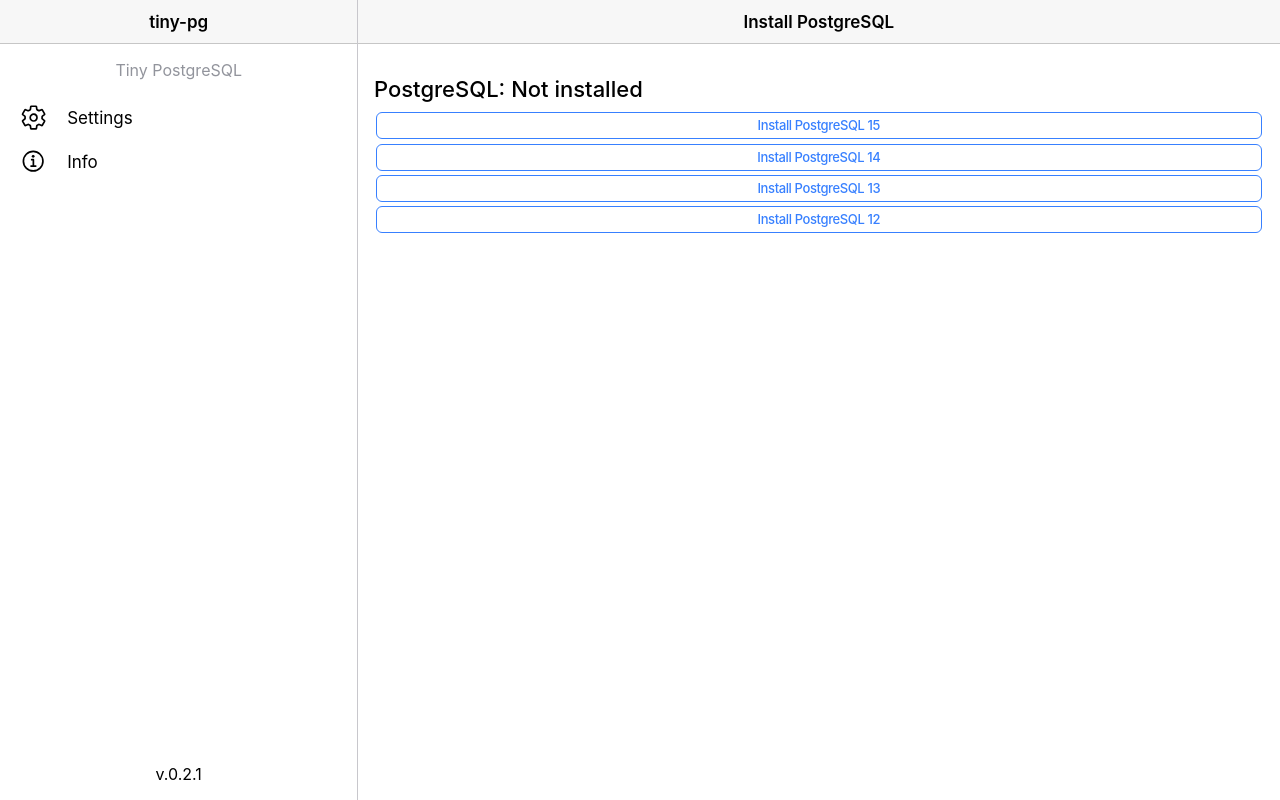
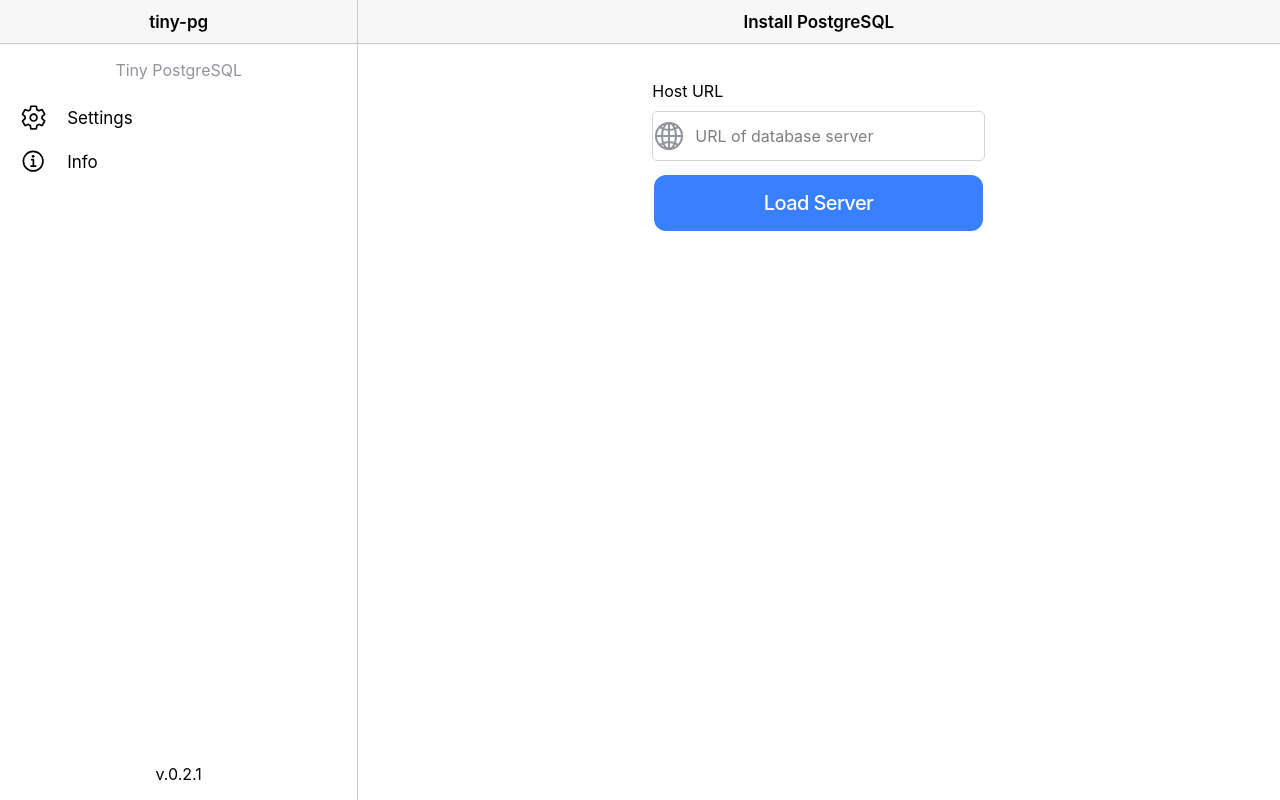
Before and after one commit to burggraf/tiny-pg, a SvelteKit app in the folder ui/: page / in a window 1280 px wide. Built offline with nearby package versions, Linux system fonts and the light colour scheme; no server answers.

Commit message:
set base server address

```diff
--- a/ui/src/routes/+page.svelte
+++ b/ui/src/routes/+page.svelte
@@ -1,141 +1,240 @@
 <script lang="ts">
 	// import { goto } from '$app/navigation';
-  import { loadingBox } from '$services/loadingMessage';
+	import { loadingBox } from '$services/loadingMessage'
 	import { onMount } from 'svelte'
-  import extensions_list from './extensions.json';
-  import * as allIonicIcons from 'ionicons/icons';
+	import extensions_list from './extensions.json'
+	import * as allIonicIcons from 'ionicons/icons'
 
 	// create an interface for the extensions.json file
 	interface Extension {
-		name?: string;
-		package?: string;
-		size?: number;
-		desc?: string;
-		installed?: string;
-		enabled?: boolean;
+		name?: string
+		package?: string
+		size?: number
+		desc?: string
+		installed?: string
+		enabled?: boolean
 	}
-  const extensions: Extension[] = extensions_list;
-
+	const extensions: Extension[] = extensions_list
+	let base = ''
+	let server_address = ''
 	// goto('/components/Splash');
-	let installed_packages: any = [];
-	let total_size: number = 0;
-	let installed_extensions: any = [];
-	let pg_version: string = '';
-	let server_type: string = '';
-	let extension_search_text: string = '';
-	let display_section = 'log';
-	let output = '';
+	let installed_packages: any = []
+	let total_size: number = 0
+	let installed_extensions: any = []
+	let pg_version: string = ''
+	let server_type: string = ''
+	let extension_search_text: string = ''
+	let display_section = 'log'
+	let output = ''
 	// read extensions from extensions.json
-	let repuser_password = '';
-	let primary_host = '';
-	let primary_port = '';
-	let show_password = false;
-	let new_server_type = 'STANDALONE';
+	let repuser_password = ''
+	let primary_host = ''
+	let primary_port = ''
+	let show_password = false
+	let new_server_type = 'STANDALONE'
 
 	const get_info = async (script: string) => {
-		const response = await fetch(`/cgi-bin/${script}.sh`);
-  		const data = await response.text(); // .json();
-		return data;
+		const response = await fetch(`${base}/cgi-bin/${script}.sh`)
+		const data = await response.text() // .json();
+		return data
 	}
+
+	const post_test = async () => {
+		console.log('post_test...')
+		const response = await fetch(`${base}/cgi-bin/post_test.sh`, {
+			method: 'POST',
+			headers: {
+				//'Content-Type': 'application/json'
+				'Content-Type': 'text/plain',
+			},
+			// body: 'aaa=aaa&bbb=1&ccc=true'
+			body: JSON.stringify({
+				aaa: 'aaa',
+				bbb: 1,
+				ccc: true,
+				ddd: { thing: 'abc' },
+			}),
+		})
+		const data = await response.text() // .json();
+		output = data + '\n\n' + output
+	}
+
 	const run_script = async (script: string, message: string) => {
 		const loader = await loadingBox(message)
-		const response = await fetch(script);
-  		const data = await response.text(); // .json();
-		output = message + '\n\n' + data + '\n\n' + output;
-		loader.dismiss();
+		const response = await fetch(script)
+		const data = await response.text() // .json();
+		output = message + '\n\n' + data + '\n\n' + output
+		loader.dismiss()
 		try {
-			installed_packages = (await get_info('get_installed_packages')).split('\n');
-			total_size = parseInt((await get_info('get_installed_packages_total_size')).trim());
-			server_type = (await get_info('get_server_type')).trim();
+			installed_packages = (await get_info('get_installed_packages')).split('\n')
+			total_size = parseInt((await get_info('get_installed_packages_total_size')).trim())
+			server_type = (await get_info('get_server_type')).trim()
 			// set_installed_extensions();
 		} catch (err) {
-			installed_packages = [];
-			total_size = 0;
+			installed_packages = []
+			total_size = 0
 		}
-		reload();
+		reload()
 	}
 	const set_installed_extensions = (installed_extensions: any[]) => {
 		for (let i = 0; i < installed_extensions.length; i++) {
-			const e = installed_extensions[i];
+			const e = installed_extensions[i]
 			/* e:
 				default_version: "2.1"
 				installed_version: null
 				name: "adminpack"
 			*/
-			const index = extensions.findIndex((ext: any) => ext.name === e.name);
+			const index = extensions.findIndex((ext: any) => ext.name === e.name)
 			if (index > -1) {
-				extensions[index].installed = e.default_version;
-				extensions[index].enabled = (e.installed_version !== null);
+				extensions[index].installed = e.default_version
+				extensions[index].enabled = e.installed_version !== null
 			} else {
-				console.error('set_installed_extensions could not find extension', e);
+				console.error('set_installed_extensions could not find extension', e)
 			}
 		}
 	}
 	const reload = async () => {
 		try {
-			const installed_extensions_output = await get_info('get_extensions');
+			const installed_extensions_output = await get_info('get_extensions')
 			try {
 				installed_extensions = JSON.parse(installed_extensions_output)
-				set_installed_extensions(installed_extensions);
+				set_installed_extensions(installed_extensions)
 			} catch (err) {
-				console.error('error parsing installed extensions', err);
+				console.error('error parsing installed extensions', err)
 			}
 		} catch (err) {
-			console.error('reload error', err);
+			console.error('reload error', err)
+		}
+	}
+	const install_postgres = async (version: string) => {
+		await run_script(
+			`${base}/cgi-bin/postgresql.sh?${version}`,
+			`Installing PostgreSQL ${version}...`
+		)
+		pg_version = (await get_info('get_pg_version')).trim()
 	}
 
+	onMount(() => {
+		if (base !== '') {
+			load_server()
 		}
-	const install_postgres = async (version: string) => {
-		await run_script(`/cgi-bin/postgresql.sh?${version}`,`Installing PostgreSQL ${version}...`);
-		pg_version = (await get_info('get_pg_version')).trim();
-
-	}
-
-	onMount(async () => {
-		installed_packages = (await get_info('get_installed_packages')).split('\n');
-		total_size = parseInt((await get_info('get_installed_packages_total_size')).trim());
-		pg_version = (await get_info('get_pg_version')).trim();
-		server_type = (await get_info('get_server_type')).trim();
+	})
+	const load_server = async () => {
+		installed_packages = (await get_info('get_installed_packages')).split('\n')
+		total_size = parseInt((await get_info('get_installed_packages_total_size')).trim())
+		pg_version = (await get_info('get_pg_version')).trim()
+		server_type = (await get_info('get_server_type')).trim()
 		if (pg_version > '') {
-			const installed_extensions_output = await get_info('get_extensions');
+			const installed_extensions_output = await get_info('get_extensions')
 			try {
 				installed_extensions = JSON.parse(installed_extensions_output)
 			} catch (err) {
-				console.error('error parsing installed extensions', err);
+				console.error('error parsing installed extensions', err)
 			}
-			reload();
+			reload()
 		}
-	});
+	}
 </script>
+
 <ion-header>
 	<ion-toolbar translucent="true">
 		<ion-buttons slot="start">
 			<ion-menu-button />
 		</ion-buttons>
-		<ion-title>{pg_version === "" ? "Install PostgreSQL" : "Configure PostgreSQL"}</ion-title>
+		<ion-title>{pg_version === '' ? 'Install PostgreSQL' : 'Configure PostgreSQL'}</ion-title>
 	</ion-toolbar>
 </ion-header>
 <ion-content class="ion-padding">
+	<ion-grid class="ion-padding grid375">
+		<ion-row>
+			<ion-col>Host URL</ion-col>
+		</ion-row>
+		<ion-row>
+			<ion-col>
+				<ion-input
+					on:ionChange={(e) => {
+						server_address = e.detail.value
+					}}
+					class="inputItemWithIcon"
+					type="text"
+					value={base}
+					placeholder="URL of database server"
+				>
+					<ion-icon
+						class="inputIcon"
+						icon={allIonicIcons.globeOutline}
+						slot="start"
+						size="large"
+						color="medium"
+					/>
+				</ion-input>
+			</ion-col>
+		</ion-row>
+		<ion-row>
+			<ion-col>
+				<ion-button
+					expand="block"
+					size="large"
+					fill="solid"
+					on:click={() => {
+						base = server_address
+						load_server()
+					}}>Load Server</ion-button
+				>
+			</ion-col>
+		</ion-row>
+	</ion-grid>
 
-	<h3>PostgreSQL: {pg_version ? `${pg_version} ${server_type}` : "Not installed"}</h3>
+	<!-- SERVER START -->
+	{#if base !== ''}
+		<h3>PostgreSQL: {pg_version ? `${pg_version} ${server_type}` : 'Not installed'}</h3>
+
+		<ion-button on:click={post_test}>post_test</ion-button>
+		<br />
 
 		{#if pg_version === ''}
-		<ion-button expand="block" size="small" fill="outline"
-		on:click={() => {install_postgres("15")}}>Install PostgreSQL 15</ion-button>
+			<ion-button
+				expand="block"
+				size="small"
+				fill="outline"
+				on:click={() => {
+					install_postgres('15')
+				}}>Install PostgreSQL 15</ion-button
+			>
 
-		<ion-button expand="block" size="small" fill="outline"
-		on:click={() => {install_postgres("14")}}>Install PostgreSQL 14</ion-button>
+			<ion-button
+				expand="block"
+				size="small"
+				fill="outline"
+				on:click={() => {
+					install_postgres('14')
+				}}>Install PostgreSQL 14</ion-button
+			>
 
-		<ion-button expand="block" size="small" fill="outline"
-		on:click={() => {install_postgres("13")}}>Install PostgreSQL 13</ion-button>
+			<ion-button
+				expand="block"
+				size="small"
+				fill="outline"
+				on:click={() => {
+					install_postgres('13')
+				}}>Install PostgreSQL 13</ion-button
+			>
 
-		<ion-button expand="block" size="small" fill="outline"
-		on:click={() => {install_postgres("12")}}>Install PostgreSQL 12</ion-button>
+			<ion-button
+				expand="block"
+				size="small"
+				fill="outline"
+				on:click={() => {
+					install_postgres('12')
+				}}>Install PostgreSQL 12</ion-button
+			>
 		{:else}
-		<ion-segment value={display_section}
-		on:ionChange={e => {
-			display_section = e.detail.value;
-		}}>
+			<ion-segment
+				value={display_section}
+				on:ionChange={(e) => {
+					display_section = e.detail.value
+				}}
+			>
 				<ion-segment-button value="log">
 					<ion-label>Log</ion-label>
 				</ion-segment-button>
@@ -149,14 +248,13 @@
 		{/if}
 
 		{#if pg_version > '' && display_section === 'extensions'}
-
 			<ion-searchbar
 				placeholder="Search extensions"
 				debounce="500"
-			on:ionChange={e => {
-				extension_search_text = e.detail.value.trim();
+				on:ionChange={(e) => {
+					extension_search_text = e.detail.value.trim()
 				}}
-		></ion-searchbar>
+			/>
 
 			<ion-grid>
 				<ion-row>
@@ -184,11 +282,13 @@
 					</ion-col>
 				</ion-row>
 				{#each extensions as extension}
-				{#if extension_search_text === ''
-					|| extension?.name?.toLowerCase().includes(extension_search_text.toLowerCase())
-					|| extension?.package?.toLowerCase().includes(extension_search_text.toLowerCase())
-					|| extension?.desc?.toLowerCase().includes(extension_search_text.toLowerCase())
-				}
+					{#if extension_search_text === '' || extension?.name
+							?.toLowerCase()
+							.includes(extension_search_text.toLowerCase()) || extension?.package
+							?.toLowerCase()
+							.includes(extension_search_text.toLowerCase()) || extension?.desc
+							?.toLowerCase()
+							.includes(extension_search_text.toLowerCase())}
 						<ion-row>
 							<ion-col size="8">
 								<ion-grid style="background-color: var(--ion-color-light); border: 1px solid;">
@@ -204,24 +304,43 @@
 							<ion-col size="2" class="ion-text-center">
 								{#if extension.installed}
 									<ion-button
-									on:click={() => { console.log('uninstall extensions not implemented')}}
-									size="small" fill="outline">{extension.installed}</ion-button>
+										on:click={() => {
+											console.log('uninstall extensions not implemented')
+										}}
+										size="small"
+										fill="outline">{extension.installed}</ion-button
+									>
 								{:else}
 									<ion-button
-									on:click={() => {run_script(`/cgi-bin/add.sh?${extension.package}`,`Installing package ${extension.package}...`)}}
-									size="small" fill="outline">Install</ion-button>
+										on:click={() => {
+											run_script(
+												`${base}/cgi-bin/add.sh?${extension.package}`,
+												`Installing package ${extension.package}...`
+											)
+										}}
+										size="small"
+										fill="outline">Install</ion-button
+									>
 								{/if}
 							</ion-col>
 							<ion-col size="2" class="ion-text-center">
 								{#if extension.installed}
-								<ion-toggle color="primary"
+									<ion-toggle
+										color="primary"
 										on:ionChange={() => {
 											if (extension.enabled)
-									run_script(`/cgi-bin/disable_extension.sh?${extension.name}`,`Disabling extension ${extension.name}...`)
+												run_script(
+													`${base}/cgi-bin/disable_extension.sh?${extension.name}`,
+													`Disabling extension ${extension.name}...`
+												)
 											else
-									run_script(`/cgi-bin/enable_extension.sh?${extension.name}`,`Enabling extension ${extension.name}...`)
+												run_script(
+													`${base}/cgi-bin/enable_extension.sh?${extension.name}`,
+													`Enabling extension ${extension.name}...`
+												)
 										}}
-								checked={extension.enabled}></ion-toggle>
+										checked={extension.enabled}
+									/>
 								{:else}
 									&nbsp;
 								{/if}
@@ -240,15 +359,16 @@
 		{/if}
 
 		{#if pg_version > '' && display_section === 'config'}
-
-	<br/>
-	This {server_type} is currently running PostgreSQL {pg_version}<br/>
-	<br/>
-	Change it to:<br/>
-	<ion-segment value={new_server_type}
-	on:ionChange={e => {
-		new_server_type = e.detail.value;
-	}}>
+			<br />
+			This {server_type} is currently running PostgreSQL {pg_version}<br />
+			<br />
+			Change it to:<br />
+			<ion-segment
+				value={new_server_type}
+				on:ionChange={(e) => {
+					new_server_type = e.detail.value
+				}}
+			>
 				<ion-segment-button value="STANDALONE">
 					<ion-label>STANDALONE</ion-label>
 				</ion-segment-button>
@@ -269,16 +389,22 @@
 					</ion-row>
 					<ion-row>
 						<ion-col>
-
 							<ion-item class="gridItem" lines="none">
 								<ion-input
-							on:ionChange={e => {primary_host = e.detail.value}}
+									on:ionChange={(e) => {
+										primary_host = e.detail.value
+									}}
 									class="inputItemWithIcon"
 									type="text"
-							placeholder="ip address or domain name">
-							<ion-icon class="inputIcon"
+									placeholder="ip address or domain name"
+								>
+									<ion-icon
+										class="inputIcon"
 										icon={allIonicIcons.globeOutline}
-							slot="start" size="large" color="medium"></ion-icon>
+										slot="start"
+										size="large"
+										color="medium"
+									/>
 								</ion-input>
 							</ion-item>
 						</ion-col>
@@ -290,16 +416,22 @@
 					</ion-row>
 					<ion-row>
 						<ion-col>
-
 							<ion-item class="gridItem" lines="none">
 								<ion-input
-							on:ionChange={e => {primary_port = e.detail.value}}
+									on:ionChange={(e) => {
+										primary_port = e.detail.value
+									}}
 									class="inputItemWithIcon"
 									type="text"
-							placeholder="port number, i.e. 5432">
-							<ion-icon class="inputIcon"
+									placeholder="port number, i.e. 5432"
+								>
+									<ion-icon
+										class="inputIcon"
 										icon={allIonicIcons.gitNetworkOutline}
-							slot="start" size="large" color="medium"></ion-icon>
+										slot="start"
+										size="large"
+										color="medium"
+									/>
 								</ion-input>
 							</ion-item>
 						</ion-col>
@@ -314,21 +446,34 @@
 					</ion-row>
 					<ion-row>
 						<ion-col>
-
 							<ion-item class="gridItem" lines="none">
 								<ion-input
-							on:ionChange={e => {repuser_password = e.detail.value}}
+									on:ionChange={(e) => {
+										repuser_password = e.detail.value
+									}}
 									class="inputItemWithIcon"
-							type={show_password ? "text" : "password"}
-							placeholder="repuser password">
-							<ion-icon class="inputIcon"
+									type={show_password ? 'text' : 'password'}
+									placeholder="repuser password"
+								>
+									<ion-icon
+										class="inputIcon"
 										icon={allIonicIcons.lockClosedOutline}
-							slot="start" size="large" color="medium"></ion-icon>
+										slot="start"
+										size="large"
+										color="medium"
+									/>
 								</ion-input>
 							</ion-item>
 							<div class="ion-text-center" style="padding-top: 5px;">
 								Show password?
-					<ion-checkbox style="--size: 20px;;margin-left: 5px; --border-radius: 5px;" size="small" color="primary" on:ionChange={() => {show_password = !show_password}}></ion-checkbox>
+								<ion-checkbox
+									style="--size: 20px;;margin-left: 5px; --border-radius: 5px;"
+									size="small"
+									color="primary"
+									on:ionChange={() => {
+										show_password = !show_password
+									}}
+								/>
 							</div>
 						</ion-col>
 					</ion-row>
@@ -336,37 +481,52 @@
 			</ion-grid>
 
 			{#if new_server_type === 'PRIMARY'}
-	<ion-button expand="block" size="small" fill="outline"
+				<ion-button
+					expand="block"
+					size="small"
+					fill="outline"
 					on:click={() => {
-			run_script(`/cgi-bin/set_as_physical_primary.sh?${repuser_password}`,
-			"Setting up server as physical PRIMARY"
-		)}}>
+						run_script(
+							`${base}/cgi-bin/set_as_physical_primary.sh?${repuser_password}`,
+							'Setting up server as physical PRIMARY'
+						)
+					}}
+				>
 					Set as physical PRIMARY
 				</ion-button>
 			{/if}
 
 			{#if new_server_type === 'SECONDARY'}
-		<ion-button expand="block" size="small" fill="outline"
+				<ion-button
+					expand="block"
+					size="small"
+					fill="outline"
 					on:click={() => {
-				run_script(`/cgi-bin/set_as_physical_secondary.sh?${repuser_password}&${primary_host}&${primary_port}`,
-				"Setting up server as physical SECONDARY"
-			)}}>
+						run_script(
+							`${base}/cgi-bin/set_as_physical_secondary.sh?${repuser_password}&${primary_host}&${primary_port}`,
+							'Setting up server as physical SECONDARY'
+						)
+					}}
+				>
 					Set as physical SECONDARY
 				</ion-button>
 			{/if}
 
 			{#if new_server_type === 'STANDALONE'}
-		<ion-button expand="block" size="small" fill="outline"
+				<ion-button
+					expand="block"
+					size="small"
+					fill="outline"
 					on:click={() => {
 						console.log('NOT IMPLEMENTED YET')
-			}}>
+					}}
+				>
 					Set as STANDALONE server
 				</ion-button>
 			{/if}
-
 		{/if}
-
-
+	{/if}
+	<!-- SERVER END -->
 </ion-content>
 
 <style>
@@ -390,5 +550,4 @@
 		--padding-end: 0px;
 		--inner-padding-end: 0px;
 	}
-
 </style>
```
Also changed, not shown: 1 other file (tests, documents, lock files or other folders). Lines whose indentation alone changed are shown as unchanged.
